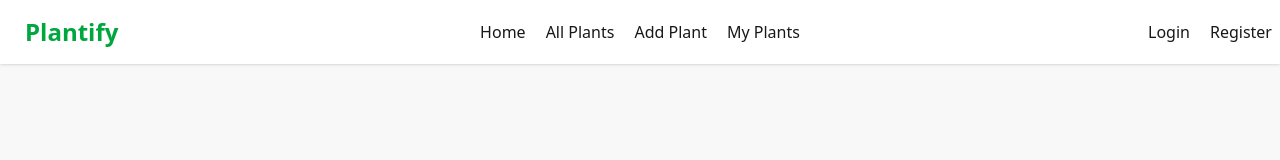
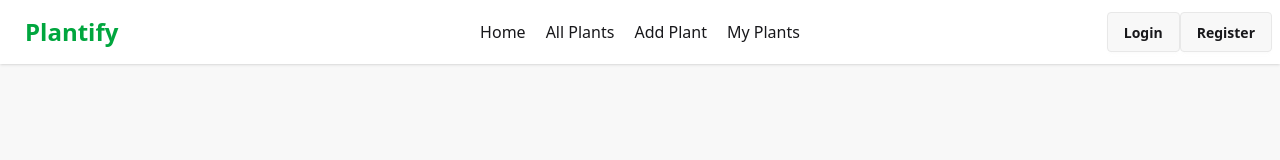
Before and after one commit to EmonMridha/Assignment-10-Client, a React (Vite) app: page /register in a window 1280 px wide. Shown: the top 160 px of the page. Built offline with nearby package versions, Linux system fonts and the light colour scheme; no server answers.

Commit message:
added register

```diff
--- a/package.json
+++ b/package.json
@@ -15,6 +15,7 @@
     "react": "^19.1.1",
     "react-dom": "^19.1.1",
     "react-router": "^7.9.4",
+    "sweetalert2": "^11.26.2",
     "tailwindcss": "^4.1.14"
   },
   "devDependencies": {
--- /dev/null
+++ b/src/Context/AuthContext.jsx
@@ -0,0 +1,3 @@
+import { createContext } from "react";
+
+export const AuthContext = createContext(null);
--- /dev/null
+++ b/src/Context/AuthProvider.jsx
@@ -0,0 +1,42 @@
+import React, { useEffect, useState } from 'react';
+import { AuthContext } from './AuthContext';
+import { createUserWithEmailAndPassword, onAuthStateChanged, signOut } from 'firebase/auth';
+import { auth } from '../firebase/firebase.init';
+
+const AuthProvider = ({ children }) => {
+    const [user, setUser] = useState(null)
+
+    const createUser = (email, password) => {
+        return createUserWithEmailAndPassword(auth, email, password)
+    };
+
+    const logOut = () => {
+        return signOut(auth)
+    }
+
+    useEffect(() => {
+        const unSubscribe = onAuthStateChanged(auth, (currentUser) => {
+
+            setUser(currentUser)
+        })
+        return () => {
+            unSubscribe()
+        }
+    }, [])
+
+    const userInfo = {
+        user,
+        setUser,
+        createUser,
+        logOut
+    }
+
+
+    return (
+        <AuthContext value={userInfo}>
+            {children}
+        </AuthContext>
+    );
+};
+
+export default AuthProvider;
--- a/src/components/Header.jsx
+++ b/src/components/Header.jsx
@@ -1,7 +1,30 @@
-import React from 'react';
+import { useContext } from 'react';
 import { Link } from 'react-router';
+import { AuthContext } from '../Context/AuthContext';
+import Swal from 'sweetalert2';
 
 const Header = () => {
+    const { user, logOut } = useContext(AuthContext)
+    const handleLogOut = () => {
+        logOut().then(() => {
+            Swal.fire({
+                position: "top-end",
+                icon: "success",
+                title: "Logged Out successfully!",
+                showConfirmButton: false,
+                timer: 1500
+            });
+        }).catch((error) => {
+            Swal.fire({
+                title: "Sweet!",
+                text: "An error occured while logging out",
+                imageUrl: "https://unsplash.it/400/200",
+                imageWidth: 400,
+                imageHeight: 200,
+                imageAlt: "Custom image"
+            });
+        });
+    }
     return (
         <div className="navbar bg-base-100 shadow-sm">
             <div className="navbar-start">
@@ -37,12 +60,21 @@ const Header = () => {
                     <Link to='/allPlants'>All Plants</Link>
                     <Link to='/addPlants'>Add Plant</Link>
                     <Link to='/myPlants'>My Plants</Link>
-
                 </ul>
             </div>
+
             <div className="navbar-end gap-5">
-                <Link to='/login'>Login</Link>
-                <Link to='/register'>Register</Link>
+                {user ?
+                    <div className='flex justify-center items-center flex-col'>
+                        <img className='w-10 cursor-pointer rounded-b-full' title={user?.displayName || 'User'} src={user.photoURL} alt="" />
+                        <button onClick={handleLogOut} className='btn'>Logout</button>
+                    </div> : (
+                        <div>
+                            <Link className='btn' to='/login'>Login</Link>
+                            <Link className='btn' to='/register'>Register</Link>
+                        </div>
+                    )}
+
             </div>
         </div>
 
--- a/src/components/Register.jsx
+++ b/src/components/Register.jsx
@@ -1,6 +1,58 @@
-import React from 'react';
+import React, { useContext } from 'react';
+import { AuthContext } from '../Context/AuthContext';
+import Swal from 'sweetalert2';
+import { updateProfile } from 'firebase/auth';
+import { auth } from '../firebase/firebase.init';
 
 const Register = () => {
+
+    const { createUser, setUser } = useContext(AuthContext) // here we are getting the userInfo object and destructuring them
+
+    const handleSignUp = e => {
+        e.preventDefault();
+        const form = e.target;
+        const name = form.name.value;
+        const photo = form.photo.value;
+        const formData = new FormData(form);
+        const email = formData.get('email')
+        const password = formData.get('password')
+
+        // Create User in the firebase
+        createUser(email, password)
+            .then(result => {
+                const user = result.user;
+                updateProfile(auth.currentUser, {
+                    displayName: name,
+                    photoURL: photo
+                })
+                    .then(() => {
+                        setUser({
+                            ...user,
+                            displayName: name,
+                            photoURL: photo
+                        });
+
+                        Swal.fire({
+                            position: "top-end",
+                            icon: "success",
+                            title: "Registered Successfully!",
+                            showConfirmButton: false,
+                            timer: 1500
+                        });
+
+                        console.log("✅ User profile updated:", {
+                            name: auth.currentUser.displayName,
+                            photo: auth.currentUser.photoURL
+                        });
+
+                    })
+
+            })
+            .catch(error => {
+                console.log(error);
+            })
+    }
+
     return (
         <div className="hero bg-base-200 min-h-screen">
             <div className="hero-content flex-col lg:flex-row-reverse">
@@ -10,18 +62,18 @@ const Register = () => {
                 </div>
                 <div className="card bg-base-100 w-full max-w-sm shrink-0 shadow-2xl">
                     <div className="card-body">
-                        <fieldset className="fieldset">
+                        <form onSubmit={handleSignUp} className="fieldset">
                             <label className="label">Name</label>
-                            <input type="text" className="input" placeholder="Name" />
+                            <input type="text" name='name' className="input" placeholder="Name" />
                             <label className="label">Email</label>
-                            <input type="email" className="input" placeholder="Email" />
+                            <input type="email" name='email' className="input" placeholder="Email" />
                             <label className="label">PhotoURL</label>
-                            <input type="URL" className="input" placeholder="Photo URL" />
+                            <input type="URL" name='photo' className="input" placeholder="Photo URL" />
                             <label className="label">Password</label>
-                            <input type="password"  pattern="(?=.*[a-z])(?=.*[A-Z]).{6,}" className="input" placeholder="Password" />
+                            <input type="password" name='password' pattern="(?=.*[a-z])(?=.*[A-Z]).{6,}" className="input" placeholder="Password" />
                             <div><a className="link link-hover">Forgot password?</a></div>
                             <button className="btn btn-neutral mt-4">SignUp</button>
-                        </fieldset>
+                        </form>
                     </div>
                 </div>
             </div>
```
Also changed, not shown: src/main.jsx (+19 -16 lines), 1 other file (tests, documents, lock files or other folders).
